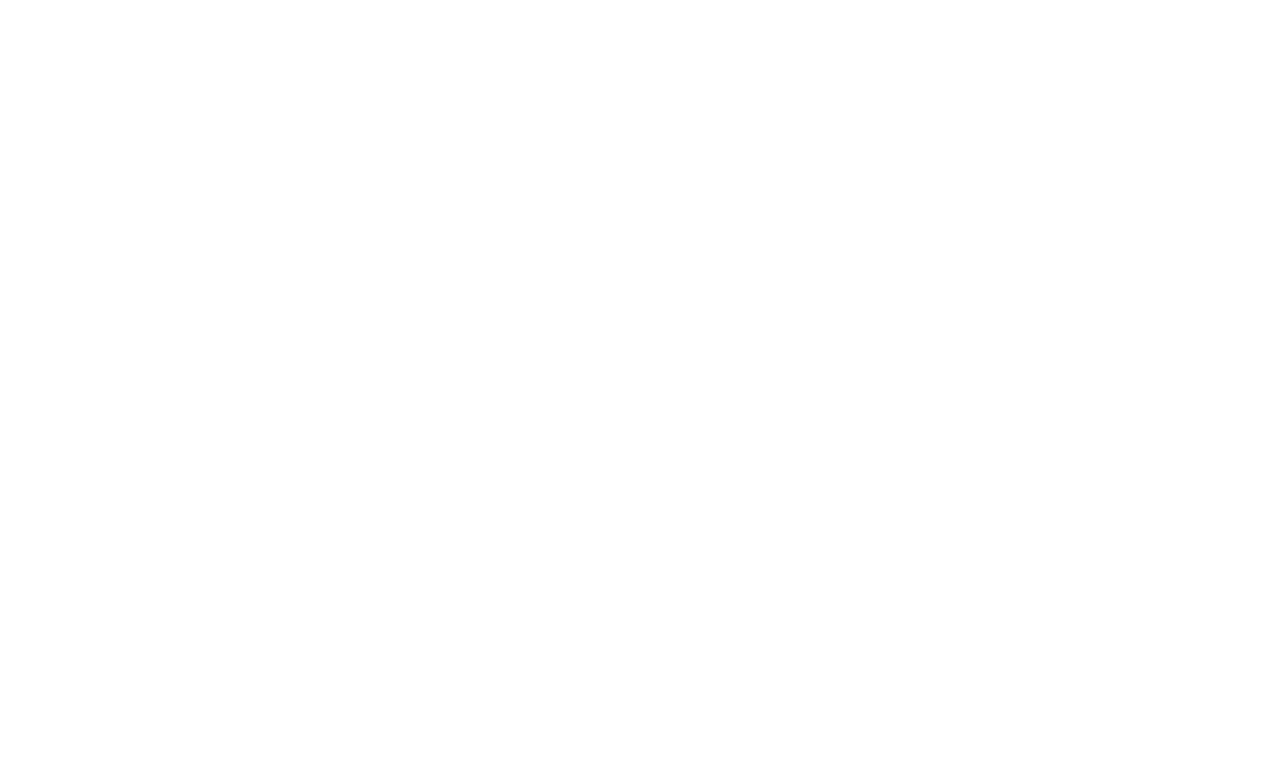
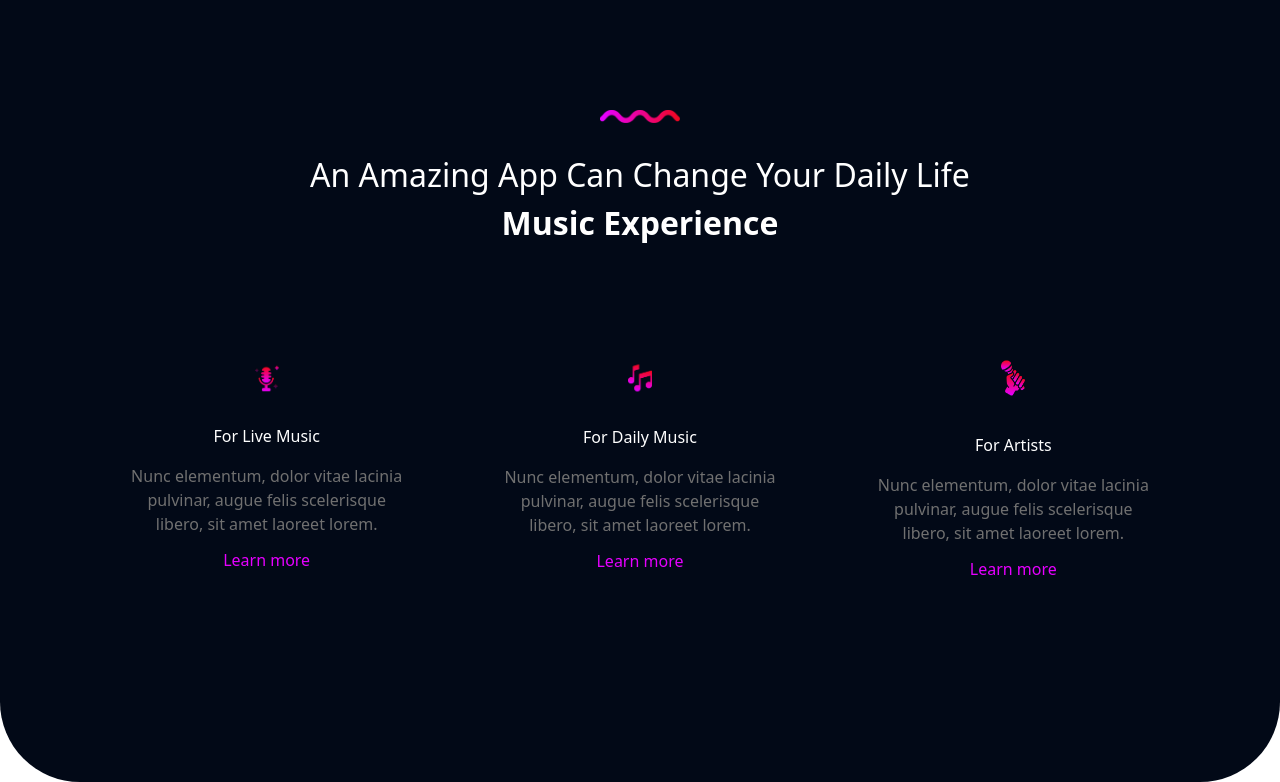
Before and after one commit to MertArar/music-app-landing, a React (Create React App) app: page / in a window 1280 px wide. Shown: the part 658-1440 px from the top of the page. Before the commit the page ends 800 px from the top, so only its background shows below. Built offline with nearby package versions, Linux system fonts and the light colour scheme.

Commit message:
Experience and Features added

```diff
--- a/src/App.js
+++ b/src/App.js
@@ -1,12 +1,14 @@
 import "./App.css";
 import Hero from "./components/Hero";
 import Header from "./components/Header";
+import Experience from "./components/Experience";
 
 function App() {
   return (
     <div className="App text-white">
       <Header />
       <Hero />
+      <Experience />
     </div>
   );
 }
--- a/src/components/Experience.jsx
+++ b/src/components/Experience.jsx
@@ -0,0 +1,26 @@
+import React from "react";
+import Feature from "./Feature";
+
+function Experience() {
+  return (
+    <div className="experience flex flex-col items-center justify-start px-[5rem] bg-[#020917] h-[60rem] pt-[18rem] mt-[-10rem] relative z-[2] rounded-b-[5rem]">
+      {/* title icon */}
+      <img src={require("../img/Path 318.png")} alt="" className="w-[5rem]" />
+      {/* heading */}
+      <div className="headline mt-7 flex flex-col items-center text-[2rem]">
+        <span>An Amazing App Can Change Your Daily Life</span>
+        <span>
+          <b>Music Experience</b>
+        </span>
+      </div>
+      {/* features  */}
+      <div className="feature flex items-center justify-around mt-[6rem] w-[100%]">
+        <Feature icon="Group 2" title="For Live Music" />
+        <Feature icon="music icon" title="For Daily Music" />
+        <Feature icon="Group 4" title="For Artists" />
+      </div>
+    </div>
+  );
+}
+
+export default Experience;
--- a/src/components/Feature.jsx
+++ b/src/components/Feature.jsx
@@ -0,0 +1,49 @@
+import { React, useState } from "react";
+import { motion } from "framer-motion";
+import VisibilitySensor from "react-visibility-sensor";
+
+function Feature({ icon, title }) {
+  const variant = {
+    true: {
+      transform: "scale(1)",
+    },
+    false: {
+      transform: "scale(0.5)",
+    },
+  };
+  const [elementIsVisible, setElementIsVisible] = useState(false);
+
+  return (
+    <VisibilitySensor onChange={(isVisible) => setElementIsVisible(isVisible)}>
+      <div className="feature flex items-center justify-center flex-col relative text-center mx-12">
+        {/* icon */}
+        <motion.div
+          variants={variant}
+          transition={{
+            duration: 1,
+            type: "ease-out",
+          }}
+          animate={`${elementIsVisible}`}
+          className=""
+        >
+          <img
+            src={require(`../img/${icon}.png`)}
+            alt=""
+            className="w-[3rem]"
+          />
+        </motion.div>
+
+        <span className="mt-5">{title}</span>
+
+        <span className="text-[#707070] mt-4">
+          Nunc elementum, dolor vitae lacinia pulvinar, augue felis scelerisque
+          libero, sit amet laoreet lorem.
+        </span>
+
+        <span className="text-[#e600ff] mt-3 cursor-pointer">Learn more</span>
+      </div>
+    </VisibilitySensor>
+  );
+}
+
+export default Feature;
```
